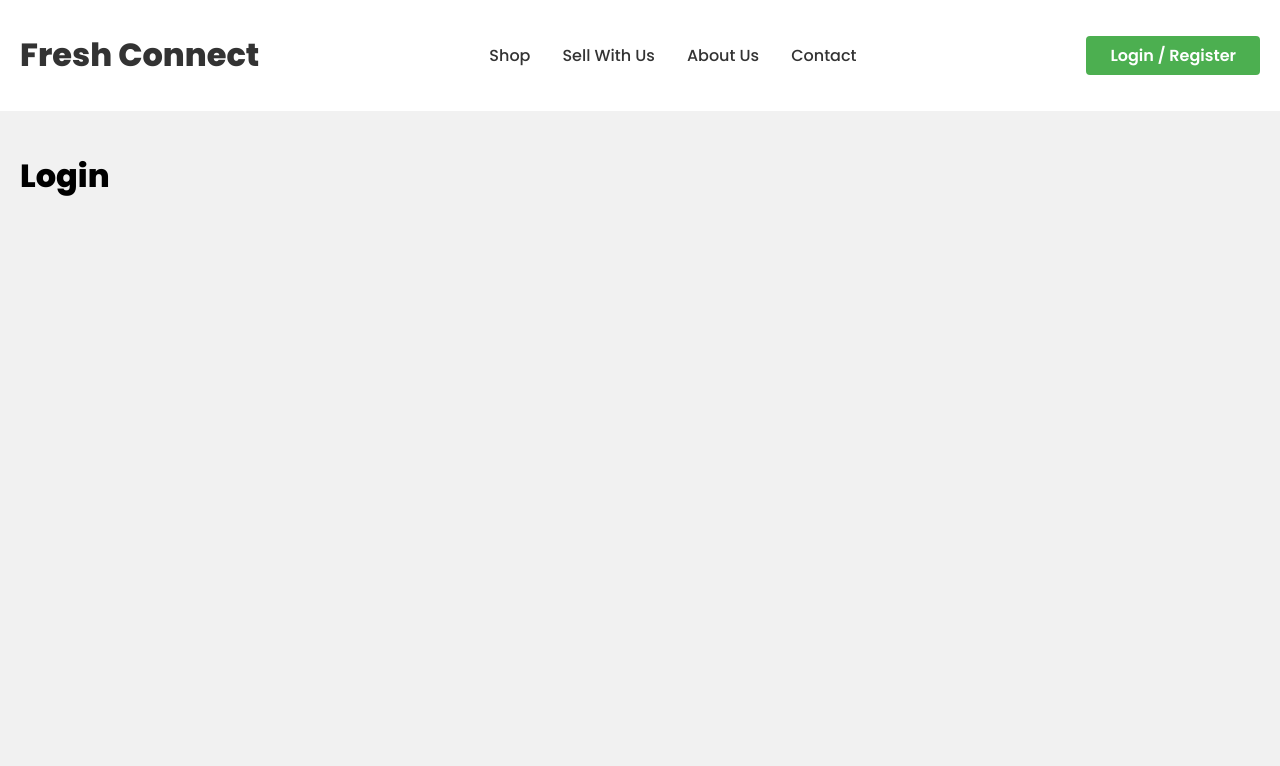
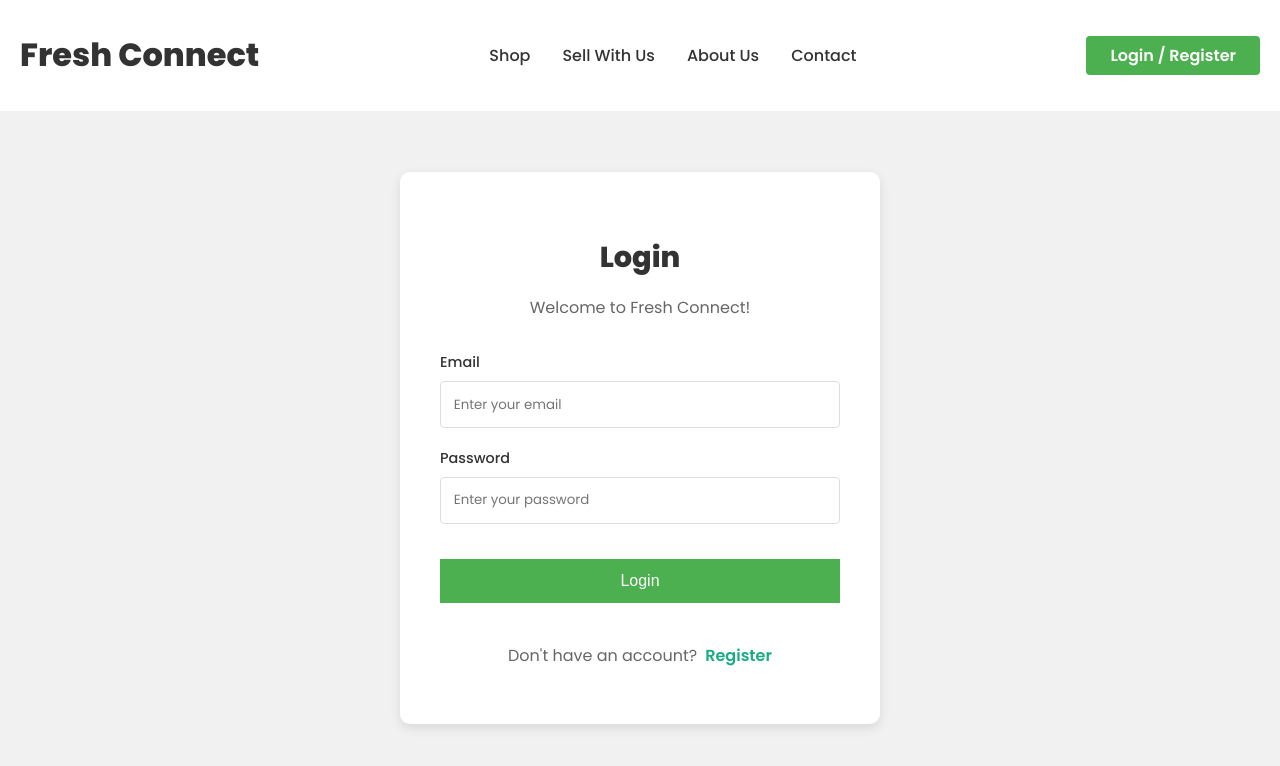
Before and after one commit to mcgandrew/CPTS489-FreshConnect, a React (Create React App) app in the folder frontend/: page /login in a window 1280 px wide. Shown: the top 766 px of the page. Built offline with nearby package versions, Linux system fonts and the light colour scheme.

Commit message:
Login Form and Register Form

```diff
--- a/frontend/src/App.js
+++ b/frontend/src/App.js
@@ -8,6 +8,8 @@ import About from "./pages/About"
 import Contact from "./pages/Contact"
 import Login from "./pages/Login"
 import Navbar from "./components/Navbar"
+import Orders from "./pages/Orders"
+import Account from "./pages/Account"
 
 function App() {
   return (
@@ -40,6 +42,14 @@ function App() {
               path="/login"
               element={<Login/>}
             />
+            <Route
+              path="/orders"
+              element={<Orders/>}
+            />
+            <Route
+              path="/account"
+              element={<Account/>}
+            />
           </Routes>
         </div>
       </BrowserRouter>
--- a/frontend/src/index.css
+++ b/frontend/src/index.css
@@ -67,3 +67,109 @@ header a {
   color: #333;
   margin-right: 1rem;
 }
+
+/*----------Login Page Styles-----------*/
+.login-container {
+  display: flex;
+  justify-content: center;
+  align-items: center;
+  min-height: calc(100vh - 70px);
+  padding: 2rem;
+}
+
+.login-form-container {
+  background: white;
+  padding: 2.5rem;
+  border-radius: 10px;
+  box-shadow: 0 4px 12px rgba(0, 0, 0, 0.1);
+  width: 100%;
+  max-width: 400px;
+  margin-bottom: 10rem;
+}
+
+.form-header {
+  text-align: center;
+  margin-bottom: 2rem;
+}
+
+.form-header h2 {
+  color: #333;
+  font-size: 1.8rem;
+  margin-bottom: 0.5rem;
+}
+
+.form-header p {
+  color: #666;
+}
+
+.login-form {
+  display: flex;
+  flex-direction: column;
+  gap: 1.2rem;
+}
+
+.form-group {
+  display: flex;
+  flex-direction: column;
+  gap: 0.5rem;
+}
+
+.form-group label {
+  font-weight: 500;
+  color: #333;
+  font-size: 0.9rem;
+}
+
+.form-group input {
+  padding: 0.8rem;
+  border: 1px solid #ddd;
+  border-radius: 4px;
+  font-family: 'Poppins', sans-serif;
+  transition: border-color 0.3s;
+}
+
+.form-group input:focus {
+  outline: none;
+  border-color: var(--primary);
+}
+
+.login-btn {
+  margin-top: 1rem;
+  padding: 0.8rem !important;
+  cursor: pointer;
+  font-size: 1rem;
+}
+
+.form-footer {
+  margin-top: 1.5rem;
+  text-align: center;
+  color: #666;
+  display: flex;
+  justify-content: center;
+  align-items: center;
+  gap: 0.5rem;
+}
+
+.toggle-form {
+  background: none;
+  border: none;
+  color: var(--primary);
+  cursor: pointer;
+  font-weight: 600;
+  padding: 0;
+  font-family: 'Poppins', sans-serif;
+  font-size: 1rem;
+}
+
+.toggle-form:hover {
+  text-decoration: underline;
+}
+
+.error {
+  background: #ffefef;
+  border: 1px solid var(--error);
+  color: var(--error);
+  border-radius: 4px;
+  padding: 0.6rem;
+  margin-bottom: 0.5rem;
+}
--- a/frontend/src/pages/Login.js
+++ b/frontend/src/pages/Login.js
@@ -1,9 +1,111 @@
+import { useState } from 'react';
+
 const Login = () => {
+    const [email, setEmail] = useState('');
+    const [password, setPassword] = useState('');
+    const [confirmPassword, setConfirmPassword] = useState('');
+    const [isLogin, setIsLogin] = useState(true);
+    const [error, setError] = useState('');
+
+    const handleSubmit = async (e) => {
+        e.preventDefault();
+
+        // Clear previous errors
+        setError('');
+
+        // Basic validation
+        if (!email || !password) {
+            setError('All fields must be filled');
+            return;
+        }
+
+        if (!isLogin && password !== confirmPassword) {
+            setError('Passwords do not match');
+            return;
+        }
+
+        console.log('Form submitted:', { email, password, isLogin });
+        // Here you would typically connect to your backend
+        // For now, just log the attempt
+    };
+
     return (
-        <div>
-            <h1>Login</h1>
+        <div className="login-container">
+            <div className="login-form-container">
+                <div className="form-header">
+                    <h2>{isLogin ? 'Login' : 'Register'}</h2>
+                    <p>Welcome to Fresh Connect!</p>
+                </div>
+
+                <form className="login-form" onSubmit={handleSubmit}>
+                    {error && <div className="error">{error}</div>}
+
+                    <div className="form-group">
+                        <label htmlFor="email">Email</label>
+                        <input
+                            type="email"
+                            id="email"
+                            onChange={(e) => setEmail(e.target.value)}
+                            value={email}
+                            placeholder="Enter your email"
+                        />
+                    </div>
+
+                    <div className="form-group">
+                        <label htmlFor="password">Password</label>
+                        <input
+                            type="password"
+                            id="password"
+                            onChange={(e) => setPassword(e.target.value)}
+                            value={password}
+                            placeholder="Enter your password"
+                        />
+                    </div>
+
+                    {!isLogin && (
+                        <div className="form-group">
+                            <label htmlFor="confirmPassword">Confirm Password</label>
+                            <input
+                                type="password"
+                                id="confirmPassword"
+                                onChange={(e) => setConfirmPassword(e.target.value)}
+                                value={confirmPassword}
+                                placeholder="Confirm your password"
+                            />
+                        </div>
+                    )}
+
+                    <button className="btn btn-primary login-btn">
+                        {isLogin ? 'Login' : 'Create Account'}
+                    </button>
+                </form>
+
+                <div className="form-footer">
+                    {isLogin ? (
+                        <>
+                            <p>Don't have an account?</p>
+                            <button
+                                className="toggle-form"
+                                onClick={() => setIsLogin(false)}
+                            >
+                                Register
+                            </button>
+                        </>
+                    ) : (
+                        <>
+                            <p>Already have an account?</p>
+                            <button
+                                className="toggle-form"
+                                onClick={() => setIsLogin(true)}
+                            >
+                                Login
+                            </button>
+                        </>
+                    )}
+                </div>
+            </div>
         </div>
-    )
-}
+    );
+};
 
-export default Login
+export default Login;
```
